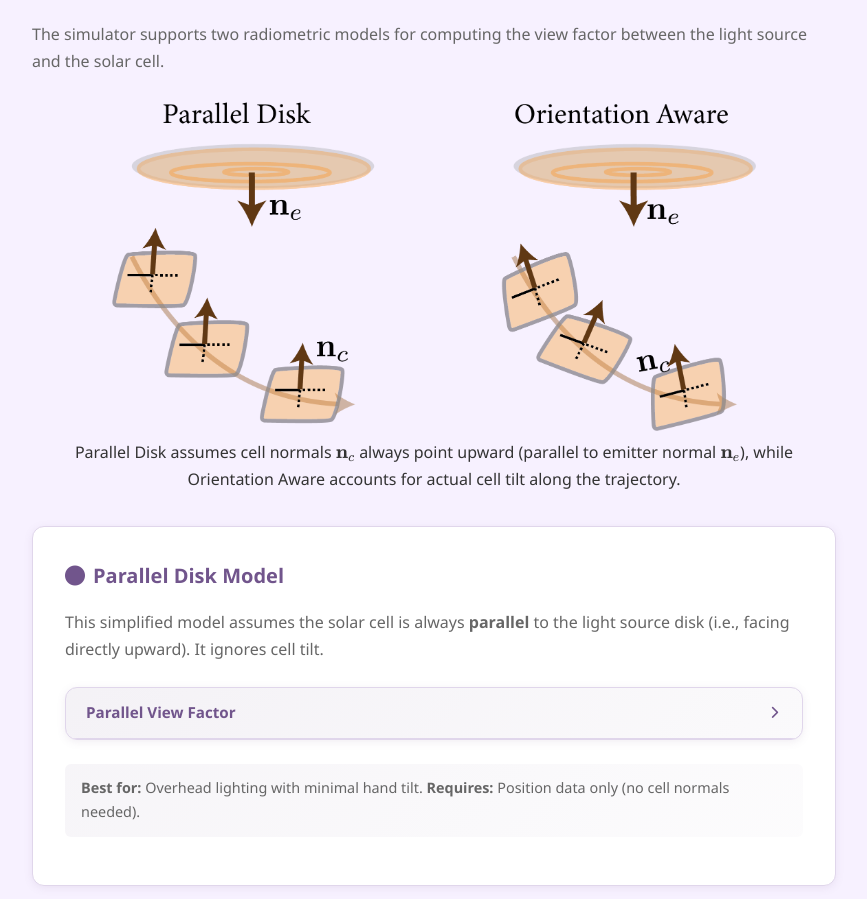
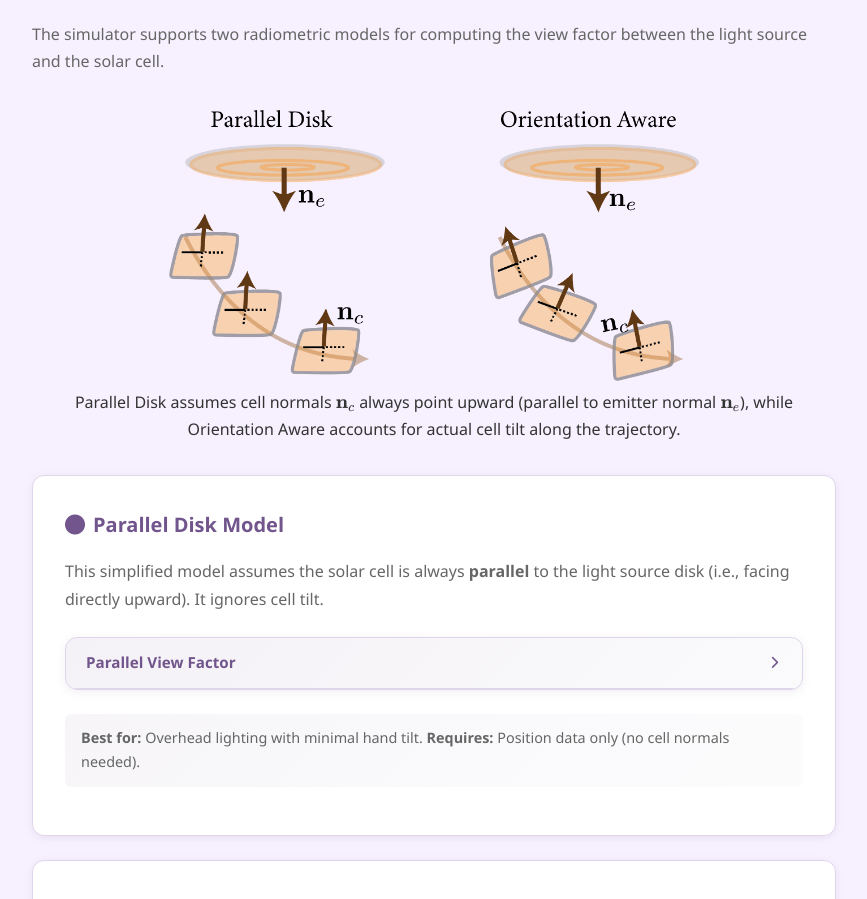
Before and after one commit to solar-track/solar-track.github.io, a website: page public/help.html in a window 1280 px wide. Shown: the part 3509-4408 px from the top of the page, without its empty margins (276-1143 px from the left). Drawn offline with nearby package versions, Linux system fonts and the light colour scheme.

Commit message:
Use different sizes: schematic 66%, power curves 80%

```diff
--- a/public/help.html
+++ b/public/help.html
@@ -391,7 +391,7 @@
                     <p>The simulator supports two radiometric models for computing the view factor
                        between the light source and the solar cell.</p>
 
-                    <figure class="model-comparison-figure">
+                    <figure class="overview-figure">
                         <img src="/assets/parallel_vs_orientation.png" alt="Comparison of Parallel Disk and Orientation Aware models">
                         <figcaption>Parallel Disk assumes cell normals $\mathbf{n}_c$ always point upward (parallel to emitter normal $\mathbf{n}_e$), while Orientation Aware accounts for actual cell tilt along the trajectory.</figcaption>
                     </figure>
```
